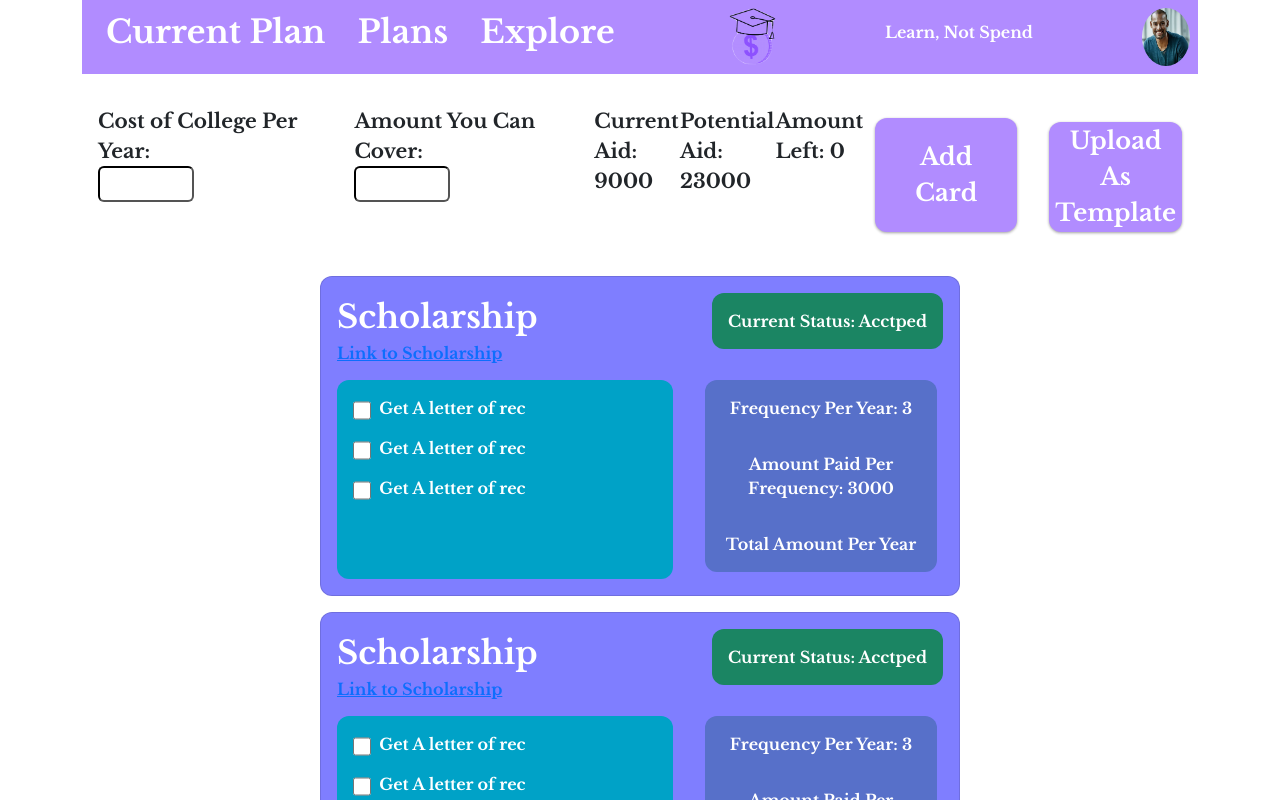
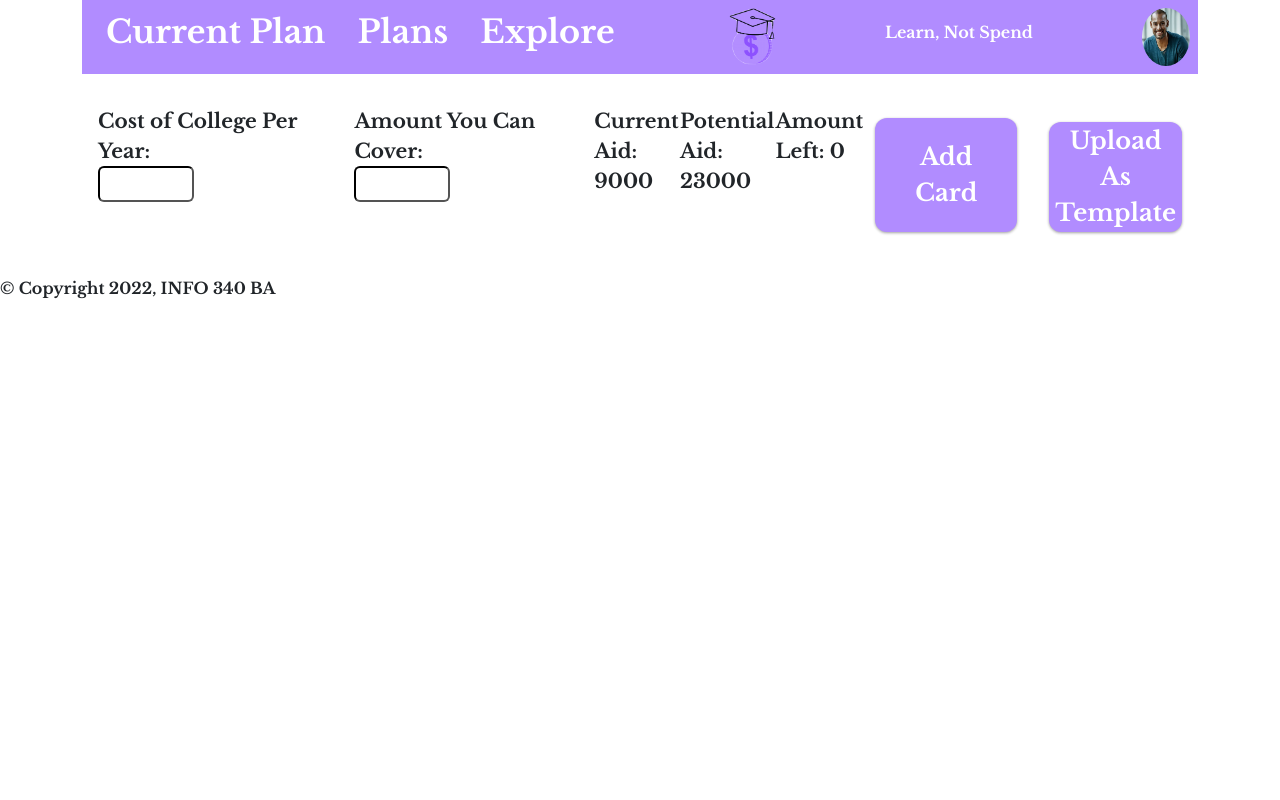
Before and after one commit to info340-wi22/Financial-Aid-Planner, a React (Create React App) app: page / in a window 1280 px wide. Shown: the top 800 px of the page. Built offline with nearby package versions, Linux system fonts and the light colour scheme; a web font is replaced by a local one.

Commit message:
Added functionality to add cards

```diff
--- a/src/App.js
+++ b/src/App.js
@@ -1,9 +1,10 @@
 import NavBar from './NavBar';
-import React from 'react';
+import React, {useState} from 'react';
 import { CardList } from './CardList';
 import UserInput from './UserInput'
 
 function App() {
+	const [cardList, setCardList] = useState([]);
     const addPost = (costPerYear, amountCover, currentAid, potentialAid, amountLeft) => {
         const newPost = {
             yearlyCost: costPerYear,
@@ -12,15 +13,19 @@ function App() {
             userPotential: potentialAid,
             userAmountNeed: amountLeft
         }
-        console.log(newPost);
     }
+
+	const addCard = () => {
+		/* WILL OF COURSE BE FROM USER INPUTS LATER ON */
+		setCardList([...cardList, {key:cardList.length, name: "Scholarship", cardStatus: "Accepted", toDo: ["Get A Letter of Rec","Get A Letter of Rec","Get A Letter of Rec"], amount: {freq:4, per:3000}}])
+	}
     return (
         <div className='container'>
             <NavBar />
             <main>
-                <UserInput onSumbit={addPost} />
+                <UserInput onSumbit={addPost} addCard={addCard} />
                 <div className='plan'>
-                    <CardList />
+                    <CardList cardList={cardList}/>
                 </div>
             </main>
         </div>
--- a/src/Card.js
+++ b/src/Card.js
@@ -1,58 +1,61 @@
 import React from 'react';
 
-export default function Card() {
+export default function Card(props) {
   return (
-    <div className='card'>
-      <Title/>
-      <Status/>
-      <ToDo/>
-      <Amount/>
+<div className='card'>
+      <Title title={props.name}/>
+      <Status status={props.status}/>
+      <ToDo toDo={props.toDo}/>
+      <Amount amount={props.amount}/>
     </div>
   );
 }
 
-function Title() {
+function Title(props) {
   return (
     <div className='title'>
-      <p>Scholarship</p>
+      <p>{props.title}</p>
       <a href=''>Link to Scholarship</a>
     </div>
   );
 }
 
-function Status() {
+function Status(props) {
   return (
     <div className='status accepted'>
-      <p>Current Status: Acctped</p>
+      <p>Current Status: {props.status}</p>
     </div>
   );
 }
 
-function ToDo() {
+function ToDo(props) {
+  const toDo = props.toDo.map((card,index) => {
+	  return <div key={"checkbox"+index}><CheckBox text={card}/></div>
+
+  })
   return (
     <div className='to-do'>
-      <CheckBox/>
-      <CheckBox/>
-      <CheckBox/>
+	  {toDo}
     </div>
   );
 }
 
-function CheckBox() {
+function CheckBox(props) {
   return (
     <div className='checkbox-wrapper'>
       <input type="checkbox" name='cardbox'></input>
-      <label htmlFor='cardboox'>Get A letter of rec</label>
+      <label htmlFor='cardboox'>{props.text}</label>
     </div>
   );
 }
 
-function Amount() {
+function Amount(props) {
+  const yearly = props.amount.freq*props.amount.per;
   return (
     <div className='amount'>
-      <p>Frequency Per Year: 3</p>
-      <p>Amount Paid Per Frequency: 3000</p>
-      <p>Total Amount Per Year</p>
+      <p>Frequency Per Year: {props.amount.freq}</p>
+      <p>Amount Paid Per Frequency: {props.amount.per}</p>
+      <p>Total Amount Per Year: {yearly}</p>
     </div>
   );
 }
--- a/src/CardList.js
+++ b/src/CardList.js
@@ -1,11 +1,13 @@
 import React from 'react';
 import Card from './Card';
 
-export function CardList() {
+export function CardList(props) {
+	const cards = props.cardList.map((card) => {
+		const key = "card" + card.key
+		return <div key={key}><Card name={card.name} status={card.cardStatus} toDo={card.toDo} amount={card.amount}/></div>
+
+	})
   return (<div className='card-list'>
-    <Card/>
-    <Card/>
-    <Card/>
-    <Card/>
+  {cards}
   </div>);
 }
--- a/src/NavBar.js
+++ b/src/NavBar.js
@@ -10,9 +10,9 @@ export default function NavBar() {
           <a href="explore.html" target="_blank">Explore</a>
 
         </nav>
-        <img class="navimage" src="\imgs\learn.png" alt="LearnNotSpend logo"/>
+        <img className="navimage" src="\imgs\learn.png" alt="LearnNotSpend logo"/>
         <p>Learn, Not Spend</p>
-		<img class="profile" src=".\imgs\profile-icon.webp" alt="Profile"/>
+		<img className="profile" src=".\imgs\profile-icon.webp" alt="Profile"/>
       </header>
     </div>);
 }
--- a/src/UserInput.js
+++ b/src/UserInput.js
@@ -34,7 +34,7 @@ import React, {useState} from "react";
                 <p>Amount Left: {leftOver}</p>
             </div>
             <div className="buttons">
-                <button type="submit" id="card-button" onClick={handleSubmit}><span>Add Card</span></button>
+                <button type="submit" id="card-button" onClick={props.addCard}><span>Add Card</span></button>
                 <button type="submit" id="template-button" onClick={handleSubmit}>Upload As Template</button>
             </div>
             <button type="button" id="arrow-button-r" className="arrow-button">Page 3<span className="arrow right"></span></button>
```
